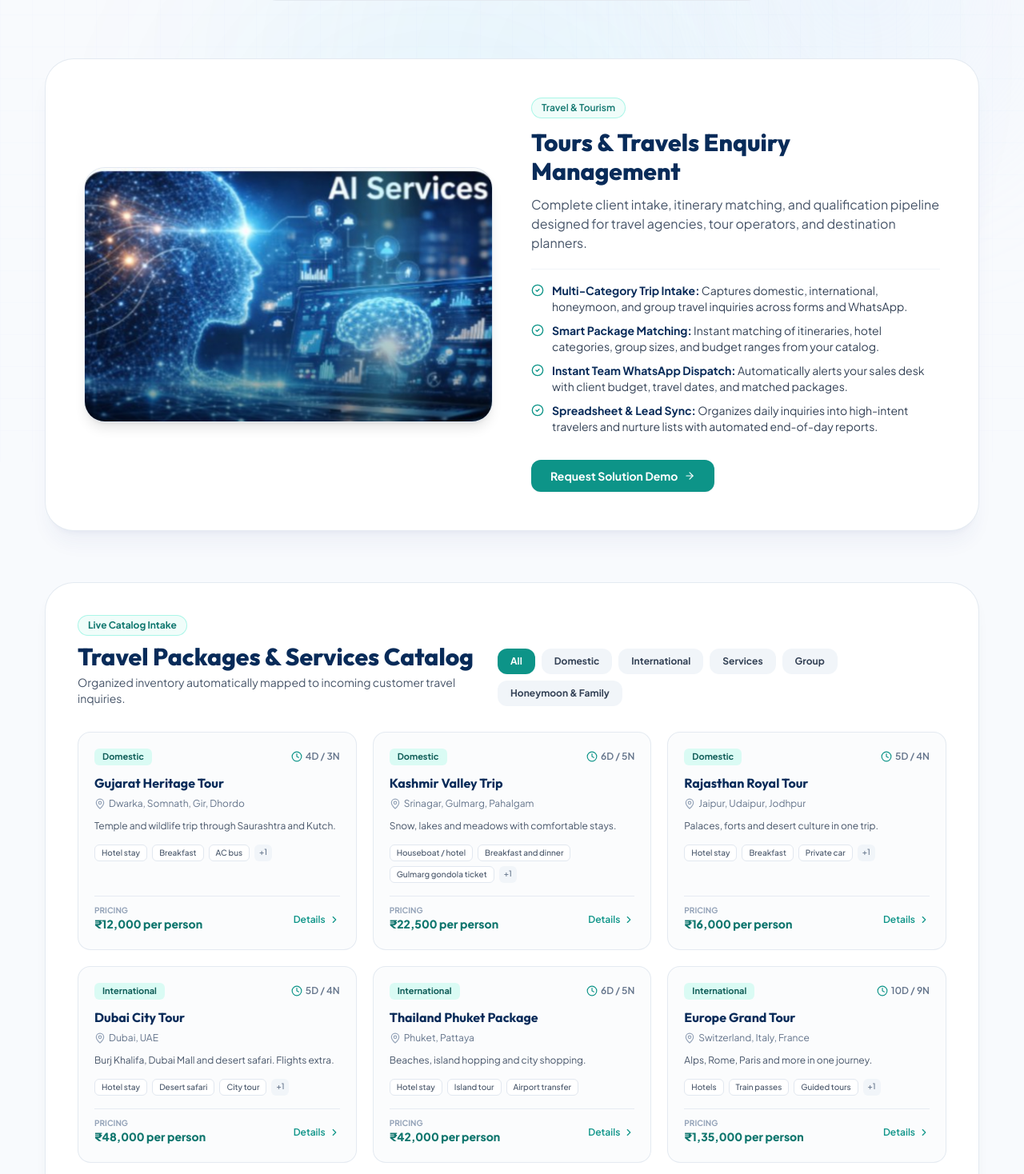
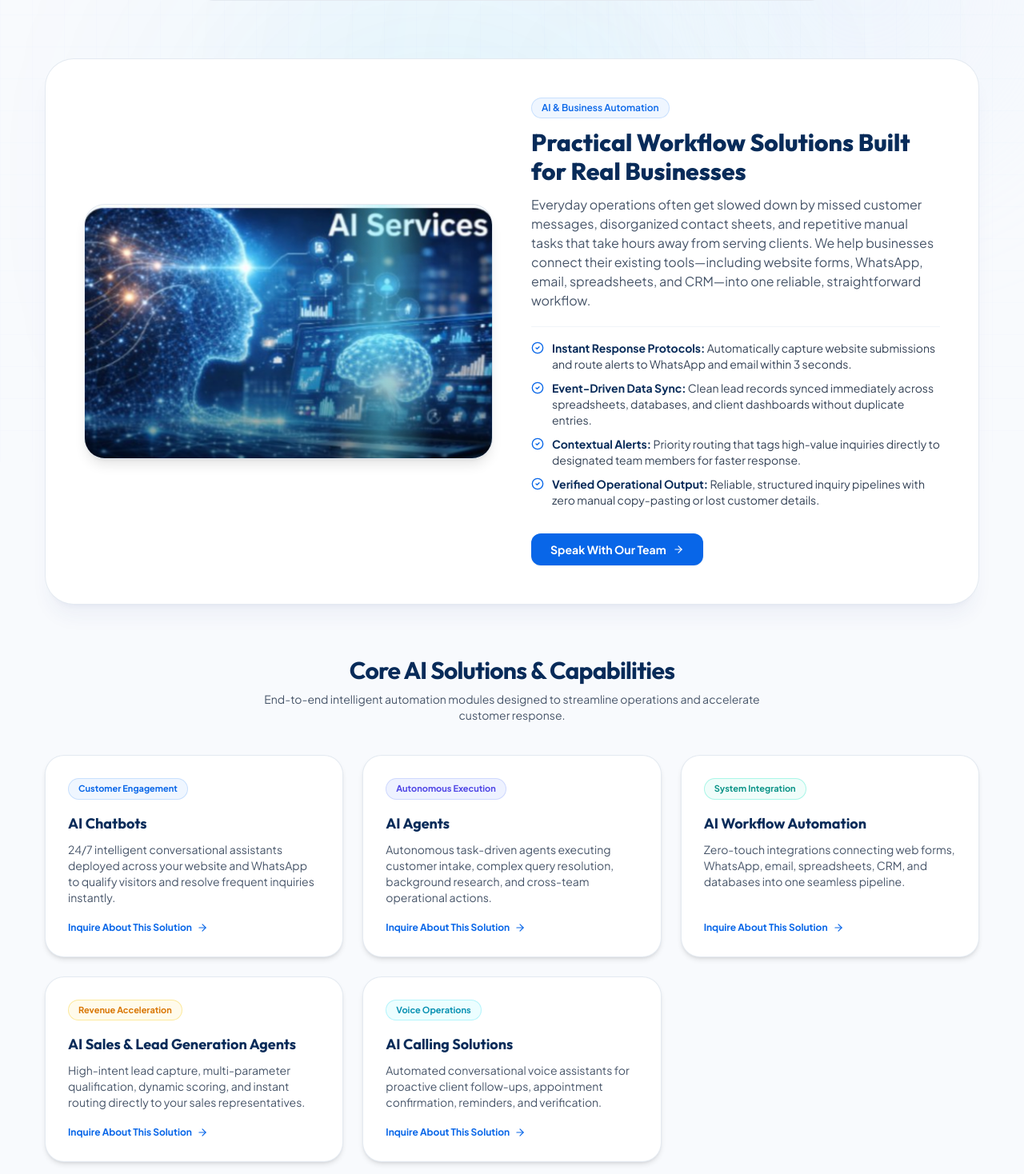
Before and after one commit to mbariya736-crypto/Kuber, a React (Vite) app: page /services/ai-services in a window 1280 px wide. Shown: the part 222-1690 px from the top of the page at 80% size. Built offline with nearby package versions, Linux system fonts and the light colour scheme.

Commit message:
feat(services): make AI Services the primary main tab alongside Tours & Travels and Real Estate

```diff
--- a/src/components/PracticeExperience.jsx
+++ b/src/components/PracticeExperience.jsx
@@ -195,7 +195,7 @@ export function AIServicesExperience({ onOpenContact }) {
 
   // Touch device detection to cleanly disable cursor effects on mobile/touch
   const [isTouchDevice, setIsTouchDevice] = useState(false);
-  const [selectedIndustryOption, setSelectedIndustryOption] = useState('tours-travels');
+  const [selectedIndustryOption, setSelectedIndustryOption] = useState('ai-services');
 
   useEffect(() => {
     const checkTouch = () => {
@@ -294,8 +294,21 @@ export function AIServicesExperience({ onOpenContact }) {
           AI Services
         </h1>
 
-        {/* 2 Options Switcher directly in Hero Section */}
+        {/* 3 Options Switcher directly in Hero Section */}
         <div className="inline-flex p-1.5 rounded-2xl bg-white/95 backdrop-blur-md border border-slate-200/90 shadow-2xs gap-2 max-w-full overflow-x-auto">
+          <button
+            type="button"
+            onClick={() => setSelectedIndustryOption('ai-services')}
+            className={`flex items-center gap-2 px-4 sm:px-6 py-2.5 rounded-xl text-xs sm:text-sm font-bold transition-all cursor-pointer whitespace-nowrap ${
+              selectedIndustryOption === 'ai-services'
+                ? 'bg-blue-50 text-[#0866E8] shadow-xs border border-blue-200/90 ring-2 ring-blue-500/20'
+                : 'text-slate-600 hover:text-[#082B59] hover:bg-slate-50 border border-transparent'
+            }`}
+          >
+            <Bot className="w-4 h-4 text-[#0866E8]" />
+            <span>AI Services</span>
+          </button>
+
           <button
             type="button"
             onClick={() => setSelectedIndustryOption('tours-travels')}
@@ -402,7 +415,68 @@ export function AIServicesExperience({ onOpenContact }) {
             {/* Right: Dynamic Overview Text based on selected Hero Option */}
             <div className="lg:col-span-6 flex flex-col justify-center relative z-20">
               <AnimatePresence mode="wait">
-                {selectedIndustryOption === 'tours-travels' ? (
+                {selectedIndustryOption === 'ai-services' ? (
+                  <motion.div
+                    key="hero-ai-services"
+                    initial={{ opacity: 0, y: 8 }}
+                    animate={{ opacity: 1, y: 0 }}
+                    exit={{ opacity: 0, y: -8 }}
+                    transition={{ duration: 0.2, ease: "easeOut" }}
+                    className="flex flex-col"
+                  >
+                    <div className="flex items-center gap-2 mb-3">
+                      <span className="px-3 py-1 rounded-full text-xs font-semibold bg-blue-50 text-[#0866E8] border border-blue-200/80">
+                        AI & Business Automation
+                      </span>
+                    </div>
+
+                    <h2 className="text-xl sm:text-2xl lg:text-3xl font-extrabold text-[#082B59] mb-3 leading-snug">
+                      Practical Workflow Solutions Built for Real Businesses
+                    </h2>
+
+                    <p className="text-slate-600 text-xs sm:text-sm lg:text-base leading-relaxed font-normal mb-5">
+                      Everyday operations often get slowed down by missed customer messages, disorganized contact sheets, and repetitive manual tasks that take hours away from serving clients. We help businesses connect their existing tools—including website forms, WhatsApp, email, spreadsheets, and CRM—into one reliable, straightforward workflow.
+                    </p>
+
+                    <div className="space-y-2.5 pt-4 border-t border-slate-100 mb-6">
+                      <div className="flex items-start gap-2.5 text-xs sm:text-sm text-slate-700 leading-snug">
+                        <CheckCircle2 className="w-4 h-4 text-[#0866E8] shrink-0 mt-0.5" />
+                        <span>
+                          <strong className="text-[#082B59] font-bold">Instant Response Protocols:</strong> Automatically capture website submissions and route alerts to WhatsApp and email within 3 seconds.
+                        </span>
+                      </div>
+                      <div className="flex items-start gap-2.5 text-xs sm:text-sm text-slate-700 leading-snug">
+                        <CheckCircle2 className="w-4 h-4 text-[#0866E8] shrink-0 mt-0.5" />
+                        <span>
+                          <strong className="text-[#082B59] font-bold">Event-Driven Data Sync:</strong> Clean lead records synced immediately across spreadsheets, databases, and client dashboards without duplicate entries.
+                        </span>
+                      </div>
+                      <div className="flex items-start gap-2.5 text-xs sm:text-sm text-slate-700 leading-snug">
+                        <CheckCircle2 className="w-4 h-4 text-[#0866E8] shrink-0 mt-0.5" />
+                        <span>
+                          <strong className="text-[#082B59] font-bold">Contextual Alerts:</strong> Priority routing that tags high-value inquiries directly to designated team members for faster response.
+                        </span>
+                      </div>
+                      <div className="flex items-start gap-2.5 text-xs sm:text-sm text-slate-700 leading-snug">
+                        <CheckCircle2 className="w-4 h-4 text-[#0866E8] shrink-0 mt-0.5" />
+                        <span>
+                          <strong className="text-[#082B59] font-bold">Verified Operational Output:</strong> Reliable, structured inquiry pipelines with zero manual copy-pasting or lost customer details.
+                        </span>
+                      </div>
+                    </div>
+
+                    <div className="pt-2">
+                      <button
+                        type="button"
+                        onClick={onOpenContact}
+                        className="inline-flex items-center gap-2 px-6 py-2.5 rounded-xl text-xs sm:text-sm font-bold text-white bg-[#0866E8] hover:bg-[#0756C5] shadow-sm transition-all cursor-pointer w-fit"
+                      >
+                        <span>Speak With Our Team</span>
+                        <ArrowRight className="w-3.5 h-3.5" />
+                      </button>
+                    </div>
+                  </motion.div>
+                ) : selectedIndustryOption === 'tours-travels' ? (
                   <motion.div
                     key="hero-tours-travels"
                     initial={{ opacity: 0, y: 8 }}
@@ -539,6 +613,92 @@ export function AIServicesExperience({ onOpenContact }) {
             className="mb-12 sm:mb-16 relative z-10"
           >
             <ToursAndTravelsShowcase onOpenContact={onOpenContact} />
+          </motion.div>
+        )}
+
+        {/* Core AI Services Solutions Grid */}
+        {selectedIndustryOption === 'ai-services' && (
+          <motion.div
+            initial={{ opacity: 0, y: 16 }}
+            animate={{ opacity: 1, y: 0 }}
+            transition={{ duration: 0.35, ease: 'easeOut' }}
+            className="mb-12 sm:mb-16 relative z-10"
+          >
+            <div className="text-center max-w-2xl mx-auto mb-8 sm:mb-10">
+              <h2 className="text-xl sm:text-3xl font-bold text-[#082B59] tracking-tight">
+                Core AI Solutions & Capabilities
+              </h2>
+              <p className="text-xs sm:text-sm text-slate-600 mt-2 font-normal">
+                End-to-end intelligent automation modules designed to streamline operations and accelerate customer response.
+              </p>
+            </div>
+
+            <div className="grid grid-cols-1 md:grid-cols-2 lg:grid-cols-3 gap-5 sm:gap-6 text-left">
+              {[
+                {
+                  title: 'AI Chatbots',
+                  desc: '24/7 intelligent conversational assistants deployed across your website and WhatsApp to qualify visitors and resolve frequent inquiries instantly.',
+                  tag: 'Customer Engagement',
+                  color: 'text-[#0866E8]',
+                  bg: 'bg-blue-50 border-blue-200/80'
+                },
+                {
+                  title: 'AI Agents',
+                  desc: 'Autonomous task-driven agents executing customer intake, complex query resolution, background research, and cross-team operational actions.',
+                  tag: 'Autonomous Execution',
+                  color: 'text-indigo-600',
+                  bg: 'bg-indigo-50 border-indigo-200/80'
+                },
+                {
+                  title: 'AI Workflow Automation',
+                  desc: 'Zero-touch integrations connecting web forms, WhatsApp, email, spreadsheets, CRM, and databases into one seamless pipeline.',
+                  tag: 'System Integration',
+                  color: 'text-teal-600',
+                  bg: 'bg-teal-50 border-teal-200/80'
+                },
+                {
+                  title: 'AI Sales & Lead Generation Agents',
+                  desc: 'High-intent lead capture, multi-parameter qualification, dynamic scoring, and instant routing directly to your sales representatives.',
+                  tag: 'Revenue Acceleration',
+                  color: 'text-amber-600',
+                  bg: 'bg-amber-50 border-amber-200/80'
+                },
+                {
+                  title: 'AI Calling Solutions',
+                  desc: 'Automated conversational voice assistants for proactive client follow-ups, appointment confirmation, reminders, and verification.',
+                  tag: 'Voice Operations',
+                  color: 'text-cyan-600',
+                  bg: 'bg-cyan-50 border-cyan-200/80'
+                }
+              ].map((solution, idx) => (
+                <div
+                  key={idx}
+                  className="rounded-[24px] bg-white border border-slate-200/90 hover:border-blue-300 p-6 sm:p-7 transition-all duration-300 shadow-md hover:shadow-xl flex flex-col justify-between group"
+                >
+                  <div>
+                    <div className="flex items-center justify-between mb-4">
+                      <span className={`px-3 py-1 rounded-full text-[11px] font-bold border ${solution.bg} ${solution.color}`}>
+                        {solution.tag}
+                      </span>
+                    </div>
+                    <h3 className="text-base sm:text-lg font-bold text-[#082B59] mb-2 leading-snug group-hover:text-[#0866E8] transition-colors">
+                      {solution.title}
+                    </h3>
+                    <p className="text-xs sm:text-sm text-slate-600 leading-relaxed font-normal mb-5">
+                      {solution.desc}
+                    </p>
+                  </div>
+                  <button
+                    type="button"
+                    onClick={onOpenContact}
+                    className="inline-flex items-center gap-1.5 text-xs font-bold text-[#0866E8] hover:text-[#0756C5] transition-colors cursor-pointer w-fit"
+                  >
+                    <span>Inquire About This Solution</span>
+                    <ArrowRight className="w-3.5 h-3.5" />
+                  </button>
+                </div>
+              ))}
+            </div>
           </motion.div>
         )}
 
```
